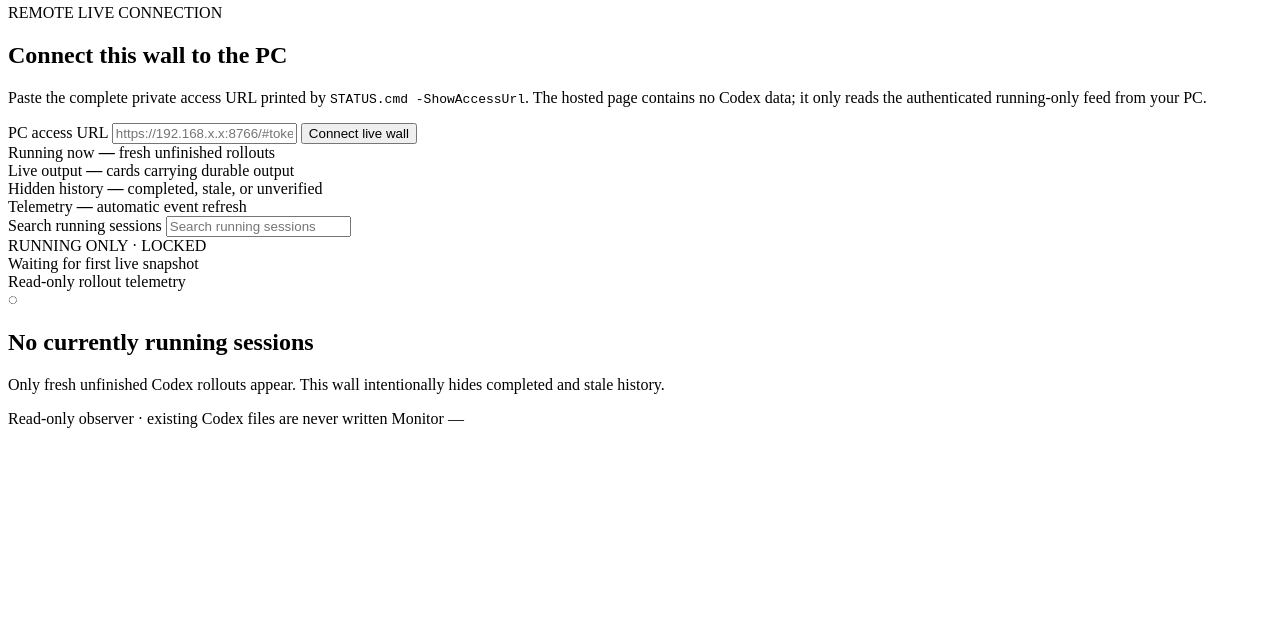
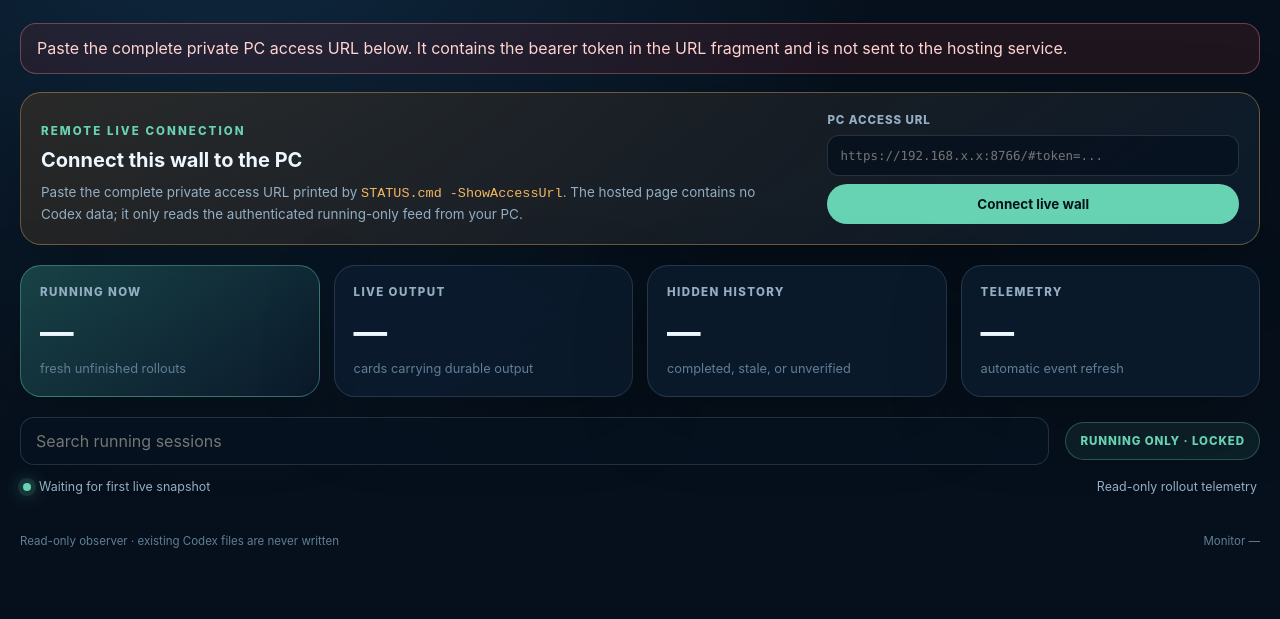
Before and after one commit to Michaelunkai/codex-multi-session-monitor, a plain HTML site: page app/public/index.html in a window 1280 px wide. Shown: the part 181-800 px from the top of the page. Drawn offline with Linux system fonts and the light colour scheme; the site is published under a folder, as on GitHub Pages, so addresses that start at the root find nothing.

Commit message:
Publish private source and Pages connection flow

```diff
--- a/app/public/index.html
+++ b/app/public/index.html
@@ -5,7 +5,7 @@
   <meta name="viewport" content="width=device-width, initial-scale=1, viewport-fit=cover">
   <meta name="theme-color" content="#08111f">
   <title>Codex Live Wall</title>
-  <link rel="stylesheet" href="/styles.css">
+  <link rel="stylesheet" href="styles.css">
 </head>
 <body>
   <div class="ambient ambient-one"></div>
@@ -90,6 +90,6 @@
       <span id="footerVersion">Monitor —</span>
     </footer>
   </main>
-  <script src="/app.js" defer></script>
+  <script src="app.js" defer></script>
 </body>
 </html>
```
Also changed, not shown: tests/live-proof.js (+6 -1 lines), README.md, 1 other file.
